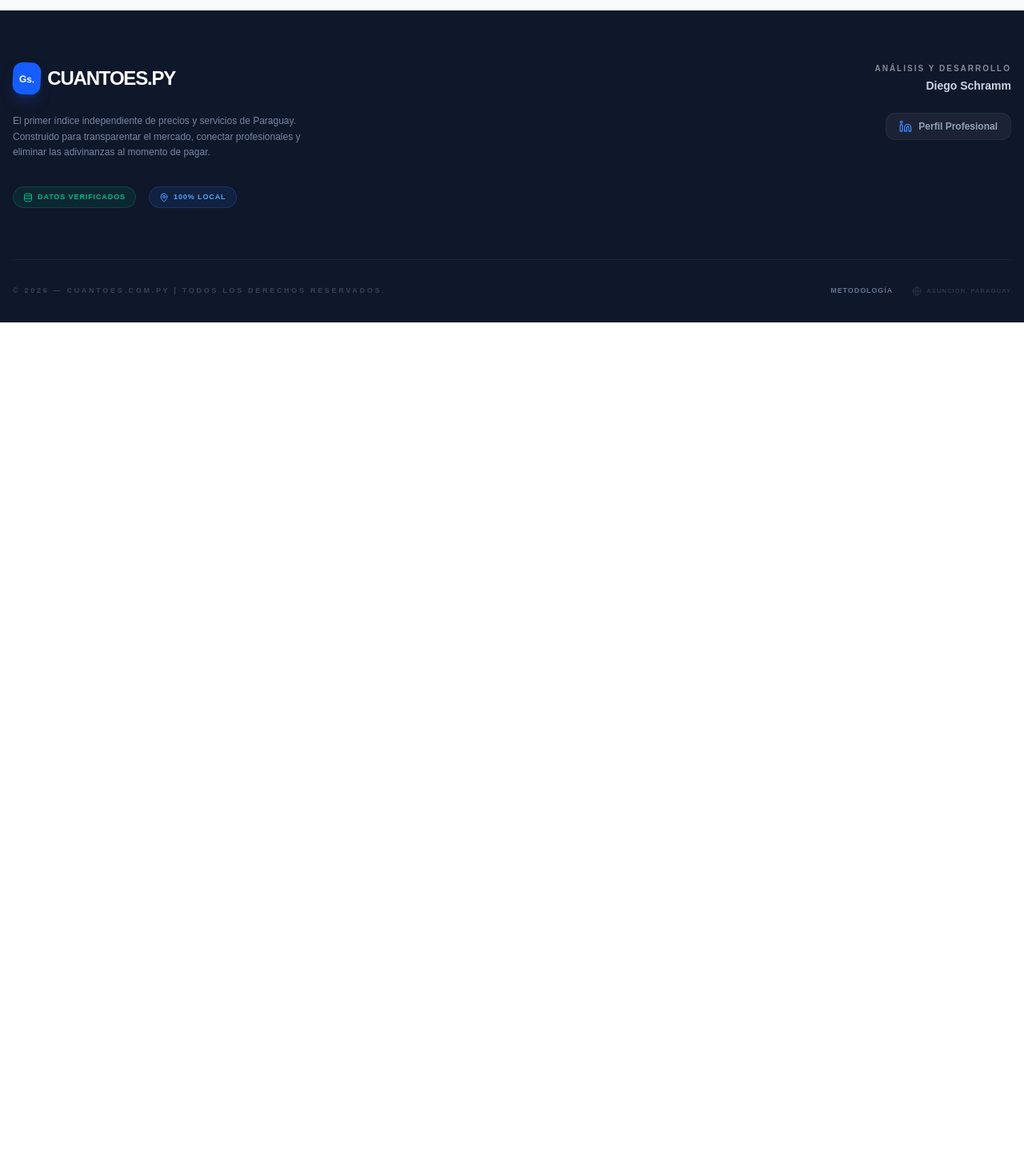
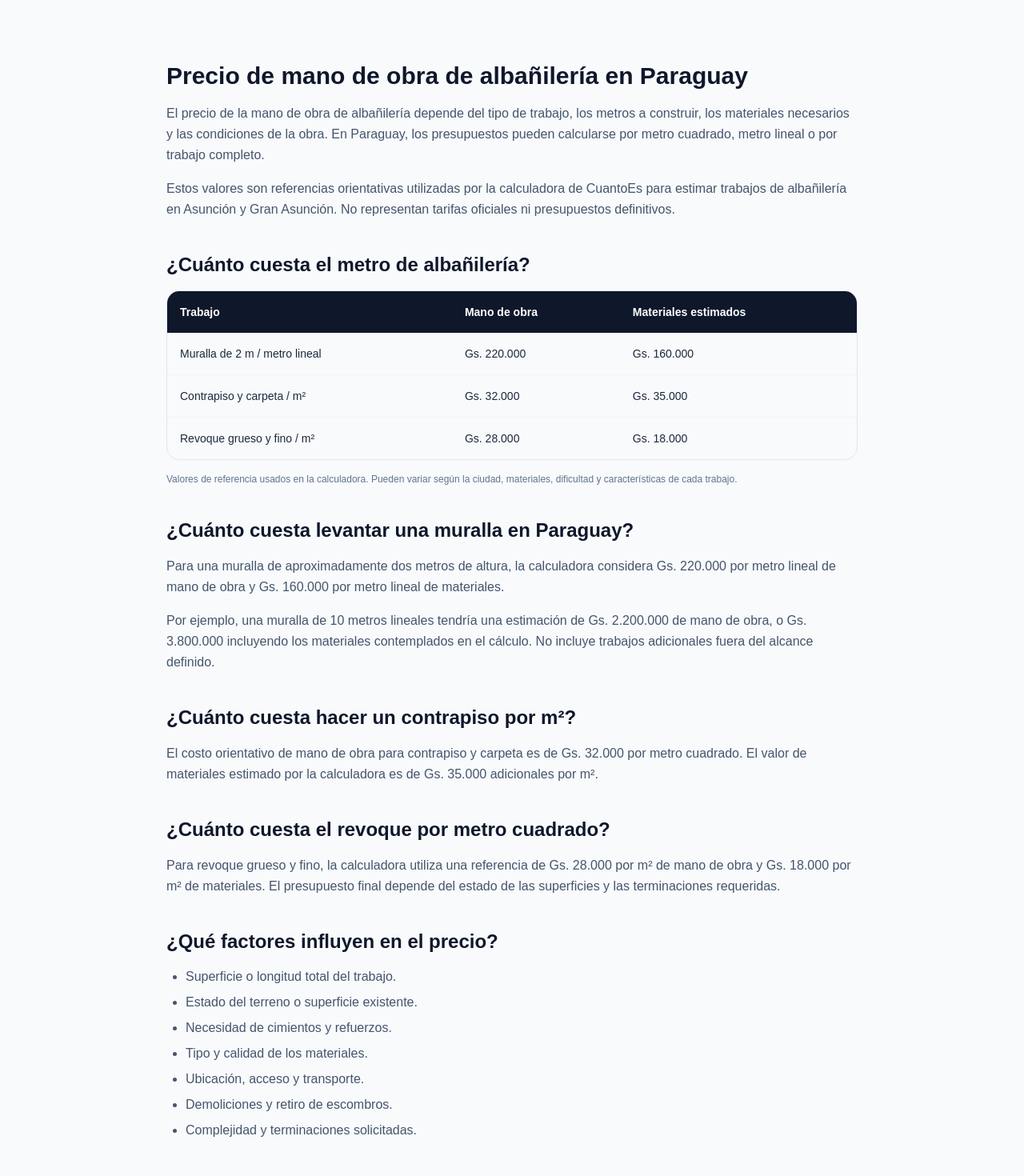
Before and after one commit to Schrammpy/cuanto-es, a Next.js app: page /costos/albanileria in a window 1280 px wide. Shown: the part 1720-3190 px from the top of the page at 80% size. Before the commit the page ends 2123 px from the top, so only its background shows below. Built offline with nearby package versions, Linux system fonts and the light colour scheme; no server answers.

Commit message:
Mejora SEO en Albanileria

```diff
--- a/app/costos/albanileria/layout.tsx
+++ b/app/costos/albanileria/layout.tsx
@@ -1,11 +1,27 @@
-import { Metadata } from "next";
+
+import type { Metadata } from "next";
 
 export const metadata: Metadata = {
-  title: "¿Cuánto cobra un albañil por metro en Paraguay? - Precios 2026",
-  description: "Precios de mano de obra para murallas, revoque, contrapiso y colocación de pisos por m2 y metro lineal en Gran Asunción.",
-  keywords: ["cuanto cuesta levantar muralla paraguay", "precio revoque m2 paraguay", "cuanto cobra un albanil por dia paraguay", "costo contrapiso mano de obra"]
+  title: "Precio de mano de obra de albañilería en Paraguay 2026",
+  description:
+    "Consultá cuánto cuesta levantar una muralla, hacer revoques y contrapisos en Paraguay. Precios por m² y metro lineal, con calculadora en guaraníes.",
+  alternates: {
+    canonical: "https://www.cuantoes.com.py/costos/albanileria",
+  },
+  openGraph: {
+    title: "Precios de albañilería en Paraguay 2026 | CuantoEs",
+    description:
+      "Costos de mano de obra y materiales para murallas, revoques y contrapisos. Calculá tu presupuesto en guaraníes.",
+    url: "https://www.cuantoes.com.py/costos/albanileria",
+    type: "website",
+    locale: "es_PY",
+  },
 };
 
-export default function AlbanileriaLayout({ children }: { children: React.ReactNode }) {
+export default function AlbanileriaLayout({
+  children,
+}: {
+  children: React.ReactNode;
+}) {
   return <>{children}</>;
 }
--- a/app/costos/albanileria/page.tsx
+++ b/app/costos/albanileria/page.tsx
@@ -303,6 +303,143 @@ export default function AlbanileriaCostosPage() {
         </div>
       )}
 
+
+{/* GUIA SEO DE PRECIOS DE ALBANILERIA */}
+<section className="max-w-4xl mx-auto px-4 py-16 space-y-10">
+
+  <div className="space-y-4">
+    <h2 className="text-3xl font-black text-slate-900">
+      Precio de mano de obra de albañilería en Paraguay
+    </h2>
+
+    <p className="text-slate-600 leading-relaxed">
+      El precio de la mano de obra de albañilería depende
+      del tipo de trabajo, los metros a construir, los
+      materiales necesarios y las condiciones de la obra.
+      En Paraguay, los presupuestos pueden calcularse por
+      metro cuadrado, metro lineal o por trabajo completo.
+    </p>
+
+    <p className="text-slate-600 leading-relaxed">
+      Estos valores son referencias orientativas utilizadas
+      por la calculadora de CuantoEs para estimar trabajos
+      de albañilería en Asunción y Gran Asunción.
+      No representan tarifas oficiales ni presupuestos
+      definitivos.
+    </p>
+  </div>
+
+  <div className="space-y-4">
+    <h2 className="text-2xl font-black text-slate-900">
+      ¿Cuánto cuesta el metro de albañilería?
+    </h2>
+
+    <div className="overflow-x-auto rounded-2xl border border-slate-200">
+      <table className="w-full text-sm text-left">
+        <thead className="bg-slate-900 text-white">
+          <tr>
+            <th className="p-4">Trabajo</th>
+            <th className="p-4">Mano de obra</th>
+            <th className="p-4">Materiales estimados</th>
+          </tr>
+        </thead>
+
+        <tbody className="divide-y divide-slate-100">
+          <tr>
+            <td className="p-4">Muralla de 2 m / metro lineal</td>
+            <td className="p-4">Gs. 220.000</td>
+            <td className="p-4">Gs. 160.000</td>
+          </tr>
+
+          <tr className="bg-slate-50">
+            <td className="p-4">Contrapiso y carpeta / m²</td>
+            <td className="p-4">Gs. 32.000</td>
+            <td className="p-4">Gs. 35.000</td>
+          </tr>
+
+          <tr>
+            <td className="p-4">Revoque grueso y fino / m²</td>
+            <td className="p-4">Gs. 28.000</td>
+            <td className="p-4">Gs. 18.000</td>
+          </tr>
+        </tbody>
+      </table>
+    </div>
+
+    <p className="text-xs text-slate-500">
+      Valores de referencia usados en la calculadora.
+      Pueden variar según la ciudad, materiales, dificultad
+      y características de cada trabajo.
+    </p>
+  </div>
+
+  <div className="space-y-4">
+    <h2 className="text-2xl font-black text-slate-900">
+      ¿Cuánto cuesta levantar una muralla en Paraguay?
+    </h2>
+
+    <p className="text-slate-600 leading-relaxed">
+      Para una muralla de aproximadamente dos metros de
+      altura, la calculadora considera Gs. 220.000 por
+      metro lineal de mano de obra y Gs. 160.000 por
+      metro lineal de materiales.
+    </p>
+
+    <p className="text-slate-600 leading-relaxed">
+      Por ejemplo, una muralla de 10 metros lineales
+      tendría una estimación de Gs. 2.200.000 de mano
+      de obra, o Gs. 3.800.000 incluyendo los materiales
+      contemplados en el cálculo. No incluye trabajos
+      adicionales fuera del alcance definido.
+    </p>
+  </div>
+
+  <div className="space-y-4">
+    <h2 className="text-2xl font-black text-slate-900">
+      ¿Cuánto cuesta hacer un contrapiso por m²?
+    </h2>
+
+    <p className="text-slate-600 leading-relaxed">
+      El costo orientativo de mano de obra para contrapiso
+      y carpeta es de Gs. 32.000 por metro cuadrado.
+      El valor de materiales estimado por la calculadora
+      es de Gs. 35.000 adicionales por m².
+    </p>
+  </div>
+
+  <div className="space-y-4">
+    <h2 className="text-2xl font-black text-slate-900">
+      ¿Cuánto cuesta el revoque por metro cuadrado?
+    </h2>
+
+    <p className="text-slate-600 leading-relaxed">
+      Para revoque grueso y fino, la calculadora utiliza
+      una referencia de Gs. 28.000 por m² de mano de obra
+      y Gs. 18.000 por m² de materiales.
+      El presupuesto final depende del estado de las
+      superficies y las terminaciones requeridas.
+    </p>
+  </div>
+
+  <div className="space-y-4">
+    <h2 className="text-2xl font-black text-slate-900">
+      ¿Qué factores influyen en el precio?
+    </h2>
+
+    <ul className="list-disc pl-6 space-y-2 text-slate-600">
+      <li>Superficie o longitud total del trabajo.</li>
+      <li>Estado del terreno o superficie existente.</li>
+      <li>Necesidad de cimientos y refuerzos.</li>
+      <li>Tipo y calidad de los materiales.</li>
+      <li>Ubicación, acceso y transporte.</li>
+      <li>Demoliciones y retiro de escombros.</li>
+      <li>Complejidad y terminaciones solicitadas.</li>
+    </ul>
+  </div>
+
+</section>
+
+
       {/* MODAL CROWDSOURCING */}
       {showReportModal && (
         <div className="fixed inset-0 z-[200] flex items-center justify-center p-4 animate-in fade-in duration-200">
```
